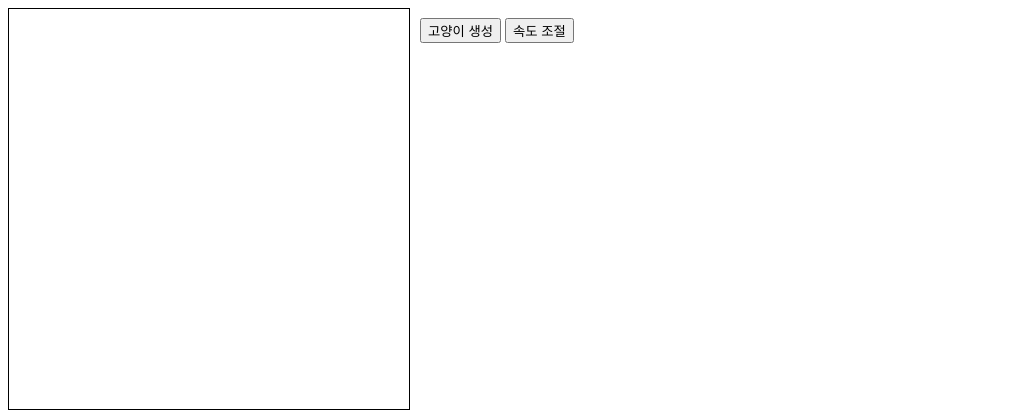
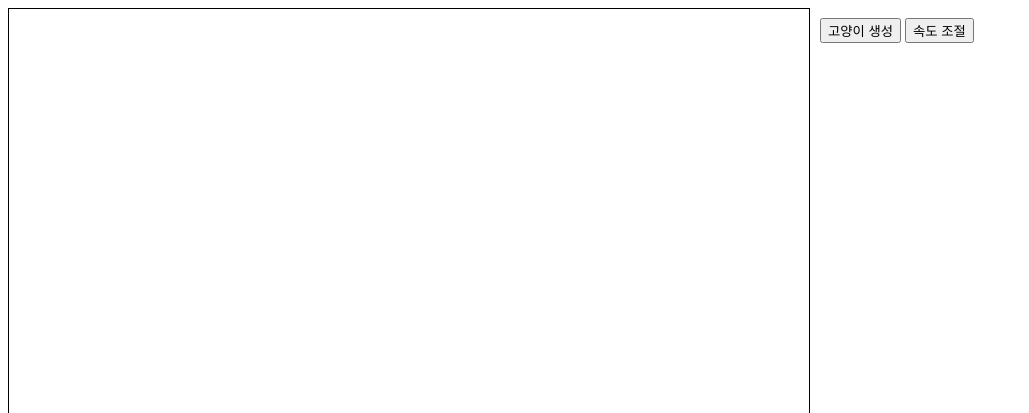
Before and after one commit to KDT-IaaS-Class-One-Group/Cat-Toy, a plain HTML site: page public/index.html in a window 1280 px wide. Shown: the top 413 px of the page, without its empty margins (0-1029 px from the left). Drawn offline with Linux system fonts and the light colour scheme.

Commit message:
왼쪽 컨테이너 화면 크기 증가

```diff
--- a/public/index.html
+++ b/public/index.html
@@ -8,8 +8,8 @@
     }
     #left-container {
       position: relative;
-      width: 400px;
-      height: 400px;
+      width: 800px;
+      height: 800px;
       border: 1px solid black;
       overflow: hidden; /* 컨테이너 내에서 벗어나지 않도록 */
     }
```
